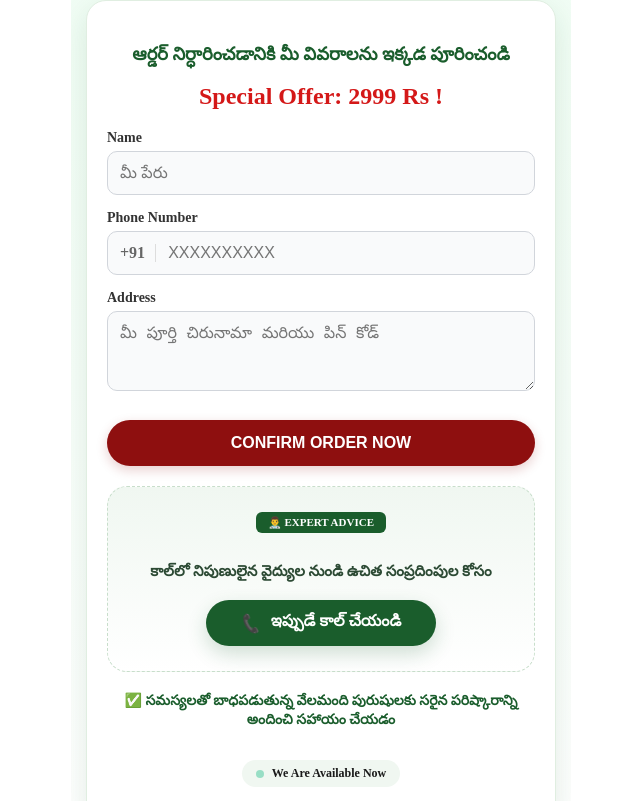
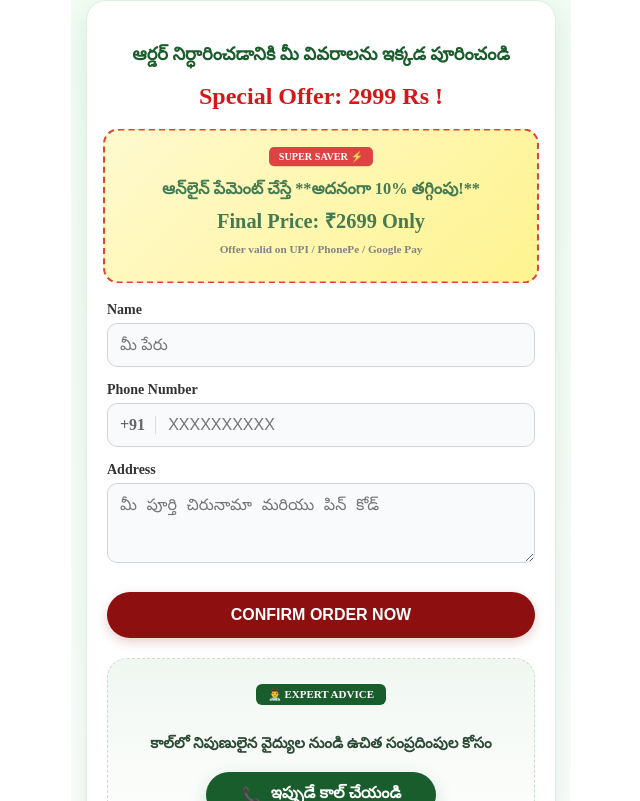
Before and after one commit to sendermail029-cpu/kkgold.svwellness.org, a Next.js app: page / in a window 1280 px wide. Shown: the part 2659-3460 px from the top of the page, without its empty margins (319-959 px from the left). Built offline with nearby package versions, Linux system fonts and the light colour scheme.

Commit message:
Updated project changes

```diff
--- a/app/globals.css
+++ b/app/globals.css
@@ -1077,3 +1077,52 @@ body {
     grid-template-columns: repeat(2, minmax(0, 1fr));
   }
 }
+/* Online Payment Attraction Card */
+.online-promo-card {
+  background: linear-gradient(135deg, #fff9c4 0%, #fff176 100%);
+  border: 2px dashed #d41818;
+  border-radius: 15px;
+  padding: 15px;
+  margin-bottom: 20px;
+  text-align: center;
+  position: relative;
+  animation: pulse 2s infinite;
+}
+
+.promo-badge {
+  background: #d41818;
+  color: white;
+  font-size: 10px;
+  font-weight: 900;
+  padding: 4px 10px;
+  border-radius: 5px;
+  display: inline-block;
+  margin-bottom: 8px;
+}
+
+.promo-main-text {
+  color: #1a5d2c;
+  font-size: 16px;
+  font-weight: 800;
+  margin: 5px 0;
+}
+
+.promo-main-text b, .promo-main-text strong {
+  color: #d41818;
+  font-size: 18px;
+}
+
+.final-price {
+  display: block;
+  font-size: 20px;
+  font-weight: 900;
+  color: #1a5d2c;
+  margin-top: 5px;
+}
+
+.promo-sub-text {
+  font-size: 11px;
+  font-weight: 700;
+  color: #666;
+  margin-top: 8px;
+}
--- a/app/page.js
+++ b/app/page.js
@@ -196,7 +196,14 @@ export default function HomePage() {
         <div className="form-container">
           <h2 className="form-title">ఆర్డర్ నిర్ధారించడానికి మీ వివరాలను ఇక్కడ పూరించండి</h2>
           <p className="form-price">Special Offer: 2999 Rs !</p>
-
+          <div className="online-promo-card">
+      <div className="promo-badge">SUPER SAVER ⚡</div>
+      <p className="promo-main-text">ఆన్‌లైన్ పేమెంట్ చేస్తే  **అదనంగా 10% తగ్గింపు!**</p>
+      <div className="promo-price-calc">
+        <span className="final-price">Final Price: ₹2699 Only</span>
+      </div>
+      <p className="promo-sub-text">Offer valid on UPI / PhonePe / Google Pay</p>
+    </div>
           <form className="medical-form" onSubmit={handleFormSubmit}>
             <div className="input-group">
               <label>Name</label>
@@ -256,9 +263,7 @@ export default function HomePage() {
       {/* 8. BRAND & OFFICIAL FOOTER */}
       <section className="brand-footer-section">
         <div className="brand-card">
-          <div className="brand-logo-container">
-            <Image src="/svwellness.jpeg" alt="SV Wellness Logo" width={180} height={80} className="footer-logo" />
-          </div>
+
           <h3 className="brand-name">SV Wellness</h3>
           <p className="brand-motto">REVITALIZE YOUR LIFE</p>
           <p className="company-official">KK HERBAL MARRIAGE</p>
```
